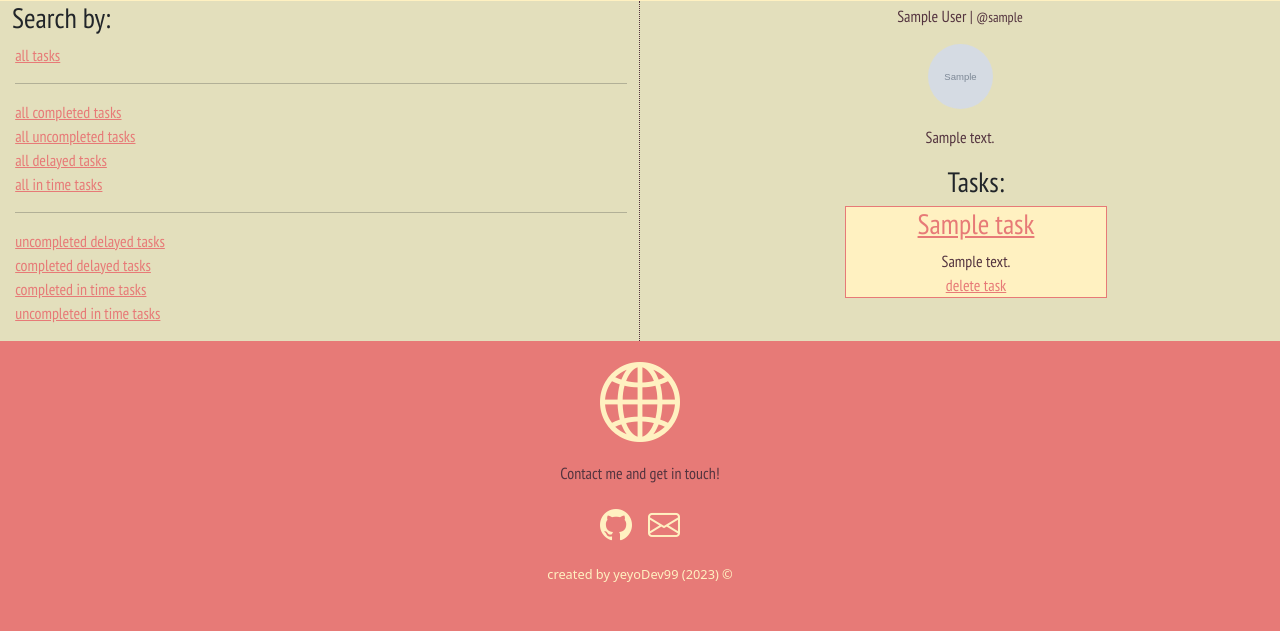
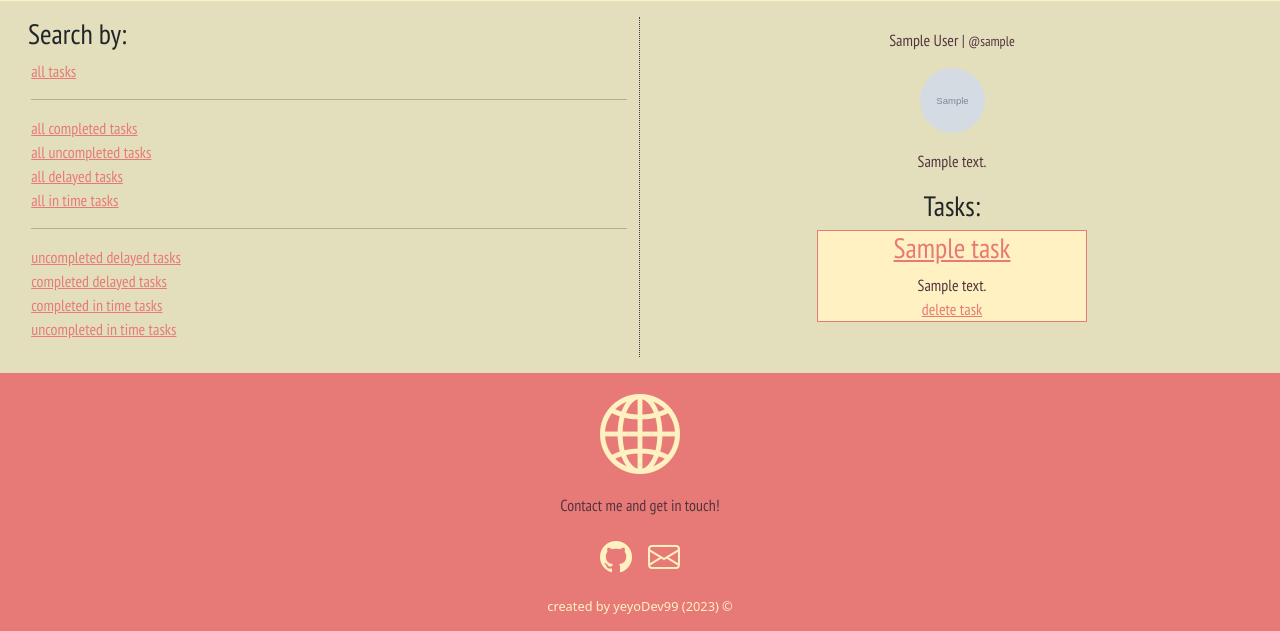
Before and after one commit to YeyoDev99/task_lad, a Django app: page /user_profile/ in a window 1280 px wide. Shown: the part 93-724 px from the top of the page. Run offline with Django 4.2, Linux system fonts and the light colour scheme; a user stored in the database is signed in; tables that the repository leaves empty hold one stand-in row (values such as "Sample post"); grey boxes marked "Sample" are stand-in pictures.

Commit message:
first test fixes

```diff
--- a/task_lad/static/basic.css
+++ b/task_lad/static/basic.css
@@ -35,7 +35,6 @@ p, h3, li, h5, small, h4, h2  {
     height: 4.063rem;
     width: 4.063rem;
     border-radius: 50%;
-    margin: 0 auto;
 }
 
 .task-feed-list {
@@ -49,8 +48,7 @@ p, h3, li, h5, small, h4, h2  {
     border-style: solid;
     border-color: #e77a77;
     text-align: center;
-    margin: 0 auto;
-    width: 45%;
+    min-width: 45%;
     background-color: #fff1c1;
 }
 
@@ -203,6 +201,7 @@ main {
     margin: 0;
     background-color: #e3dfbc;
     min-height: 20rem;
+    padding: 1rem;
 }
 
 footer {
--- a/task_lad/task_page/templates/task_page/task_feed.html
+++ b/task_lad/task_page/templates/task_page/task_feed.html
@@ -1,9 +1,8 @@
 
-
-<ul class='task-feed-list'>
+<div class='task-feed-list d-flex flex-column justify-content-center align-items-center'>
     <h3>Tasks:</h3>
     {% for task in tasks %}
-    <div class='task-feed-container'>
+    <div class='task-feed-container d-flex flex-column justify-content-center align-items-center'>
         {% if task.completion %}
             <h3><a href=" {% url 'task_page:task_completed' task.id %}  "> {{ task.title }} </a></h5>
 
@@ -25,4 +24,4 @@
     <br>
     {% endfor %}
 
-</ul>
+</div>
--- a/task_lad/templates/main.html
+++ b/task_lad/templates/main.html
@@ -18,7 +18,7 @@
     <link rel="stylesheet" href="https://cdn.jsdelivr.net/npm/bootstrap-icons@1.10.5/font/bootstrap-icons.css">
 </head>
 <body>
-    <header>
+    <header class='sticky-top'>
         {% include 'navbar.html' %}
     </header>
 
--- a/task_lad/templates/navbar.html
+++ b/task_lad/templates/navbar.html
@@ -1,4 +1,4 @@
-<nav class="navbar navbar-expand-md navbar-light sticky-top">
+<nav class="navbar navbar-expand-md navbar-light ">
     <div class="container-fluid">
       <button class="navbar-toggler" type="button" data-bs-toggle="collapse" data-bs-target="#navbar-toggler" aria-controls="navbarTogglerDemo01" aria-expanded="false" aria-label="Toggle navigation">
         <span class="navbar-toggler-icon"></span>
```
